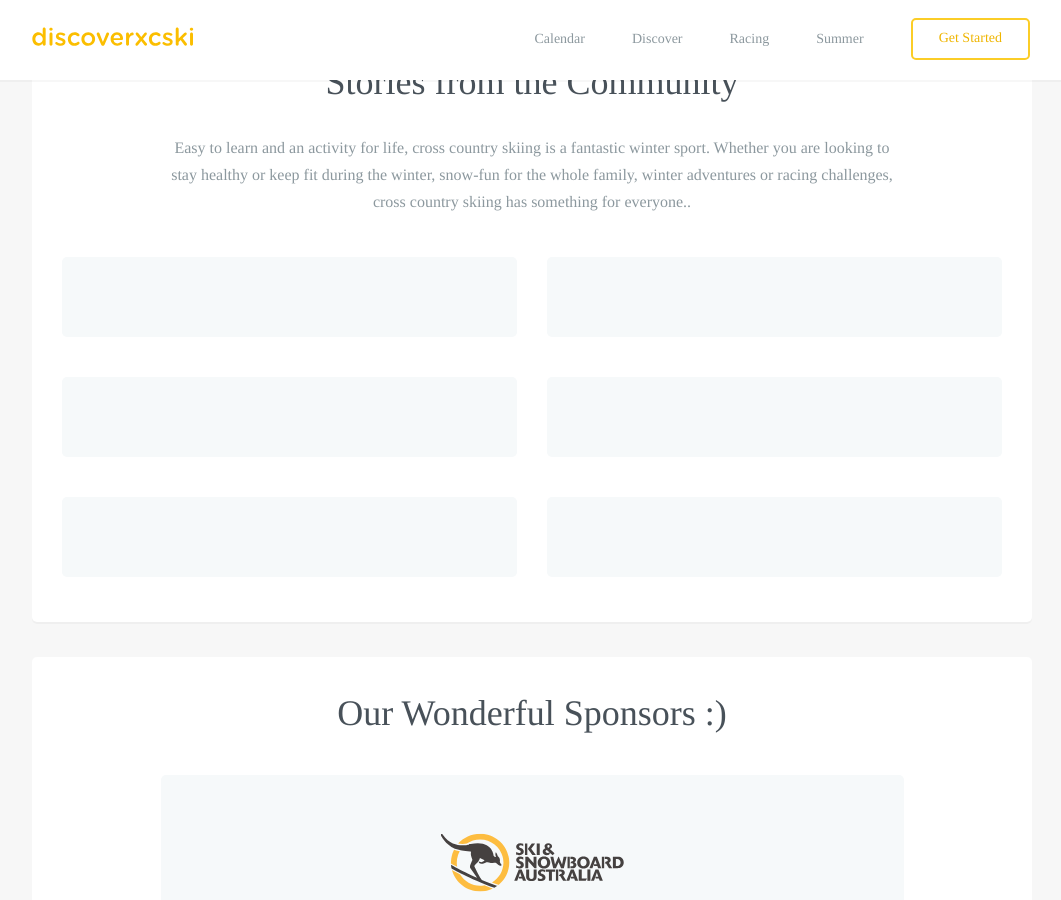
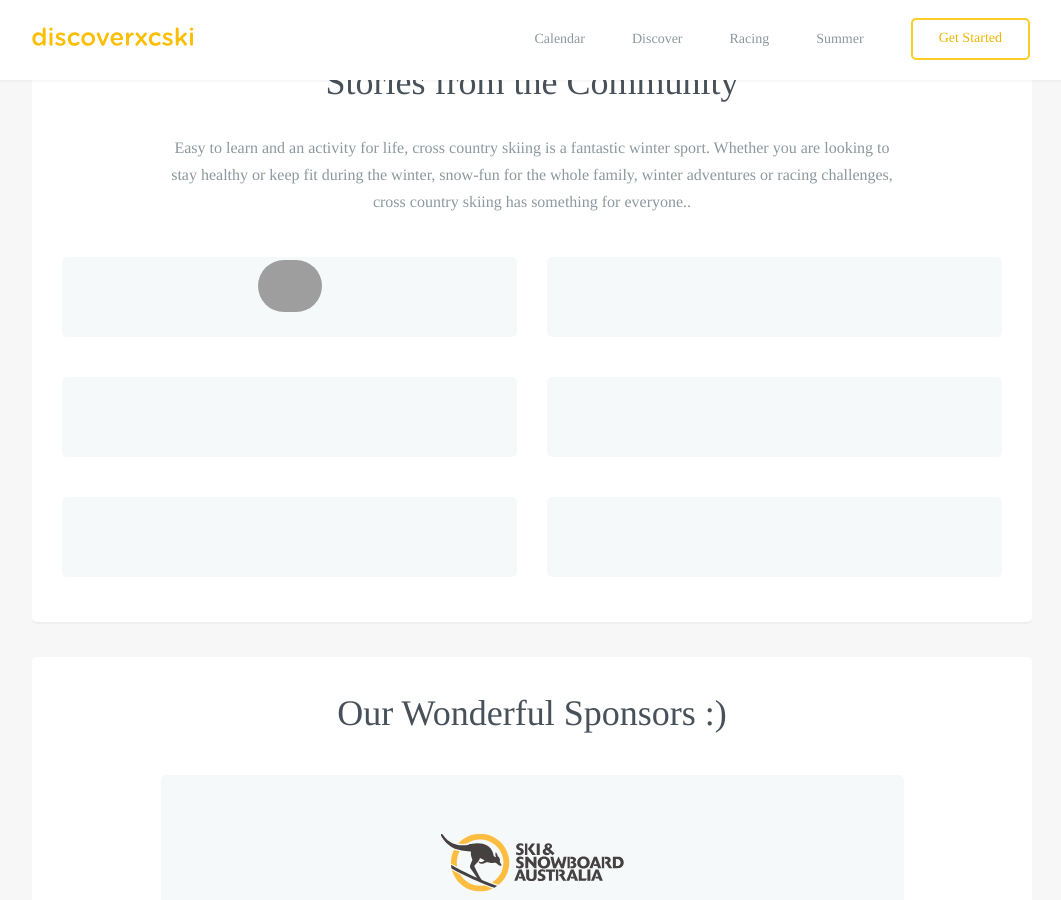
Before and after one commit to robcatto/robcatto.github.io, a Jekyll site: the page index.html, which Jekyll copies as it is, in a window 1280 px wide and 900 px high, scrolled down 2447 px. Shown: the whole window, without its empty margins (108-1169 px from the left). Built offline with Jekyll 4.4.1, drawn with Linux system fonts in a browser that asks for light colours; some web fonts are replaced; Markdown is read by kramdown in place of the engine named in the settings.

Commit message:
Update index.html

```diff
--- a/index.html
+++ b/index.html
@@ -797,7 +797,7 @@
 
                          <div class="column two">
                                                 <div class="callout-card" style="background: #F6F9FA; height: 80px; min-height: 0px;">
-
+                                                   <img alt="Cranage and Son" class="profile-card-avatar" src="https://discoverxcski.com/images/hoppet-family.jpg">
 
                                                 </div>
                         </div>
```
